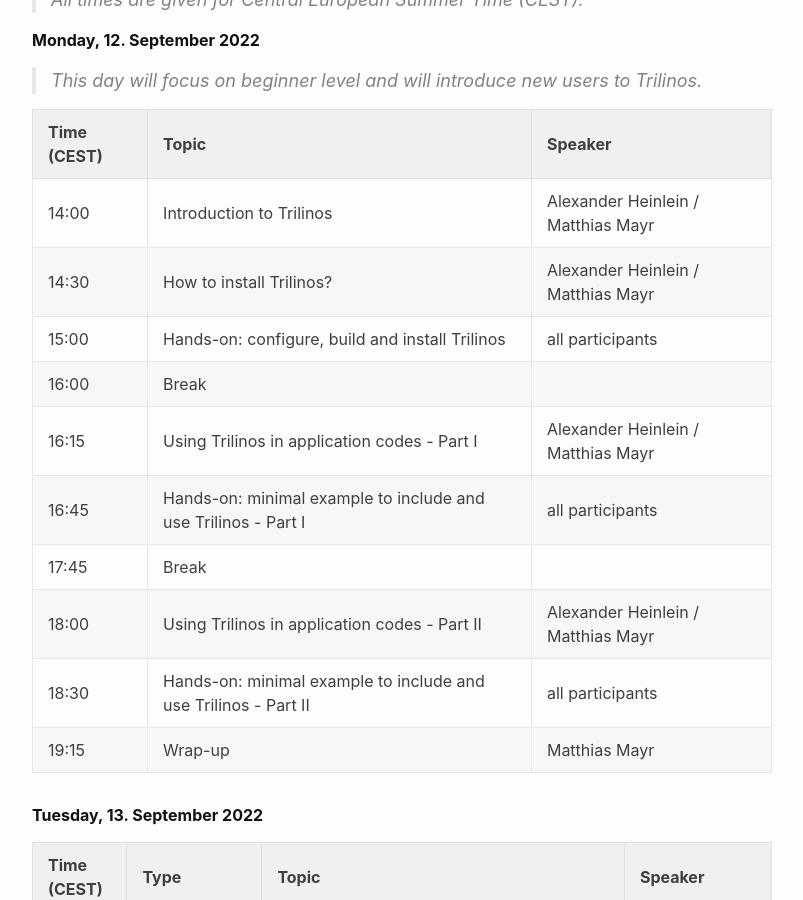
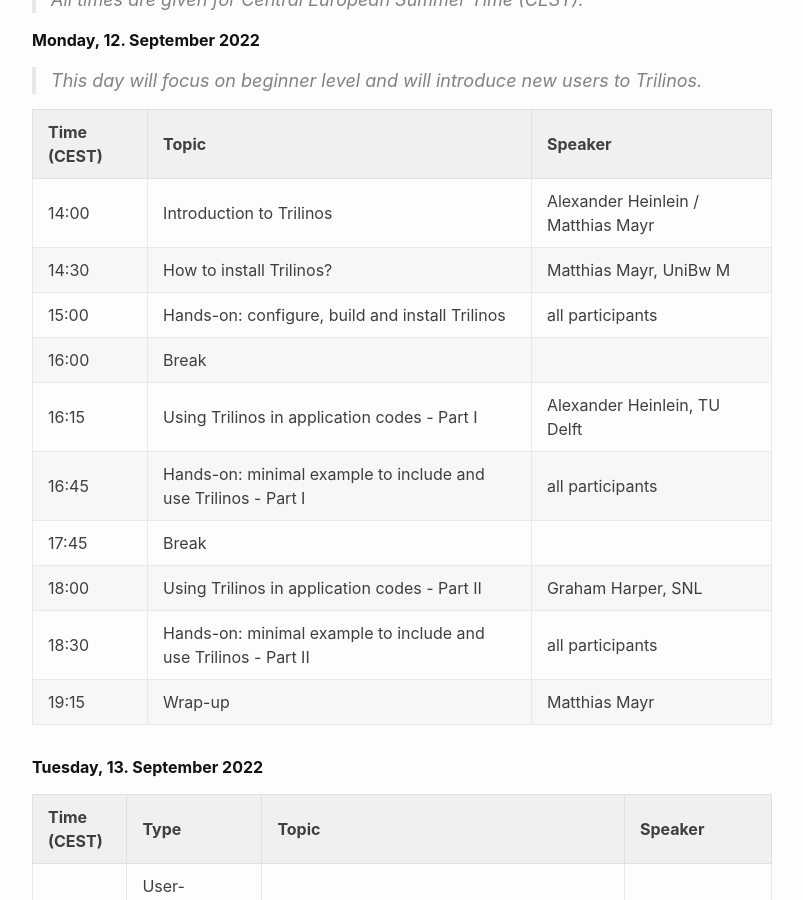
Before and after one commit to EuroTUG/eurotug.github.io, a Jekyll site: the page built from index.md, in a window 1280 px wide and 900 px high, scrolled down 1521 px. Shown: the whole window, without its empty margins (238-1041 px from the left). Built offline with Jekyll 4.4.1, drawn with Linux system fonts in a browser that asks for light colours.

Commit message:
Specify presenters for tutorial sessions

```diff
--- a/index.md
+++ b/index.md
@@ -71,13 +71,13 @@ Here's the tentative schedule:
 | Time (CEST) | Topic | Speaker |
 | ----------- | ----------- | ----------- |
 | 14:00 | Introduction to Trilinos | Alexander Heinlein / Matthias Mayr |
-| 14:30 | How to install Trilinos? | Alexander Heinlein / Matthias Mayr |
+| 14:30 | How to install Trilinos? | Matthias Mayr, UniBw M |
 | 15:00 | Hands-on: configure, build and install Trilinos | all participants |
 | 16:00 | Break | |
-| 16:15 | Using Trilinos in application codes - Part I | Alexander Heinlein / Matthias Mayr |
+| 16:15 | Using Trilinos in application codes - Part I | Alexander Heinlein, TU Delft |
 | 16:45 | Hands-on: minimal example to include and use Trilinos - Part I | all participants |
 | 17:45 | Break | |
-| 18:00 | Using Trilinos in application codes - Part II | Alexander Heinlein / Matthias Mayr |
+| 18:00 | Using Trilinos in application codes - Part II | Graham Harper, SNL |
 | 18:30 | Hands-on: minimal example to include and use Trilinos - Part II | all participants |
 | 19:15 | Wrap-up | Matthias Mayr |
 
```
